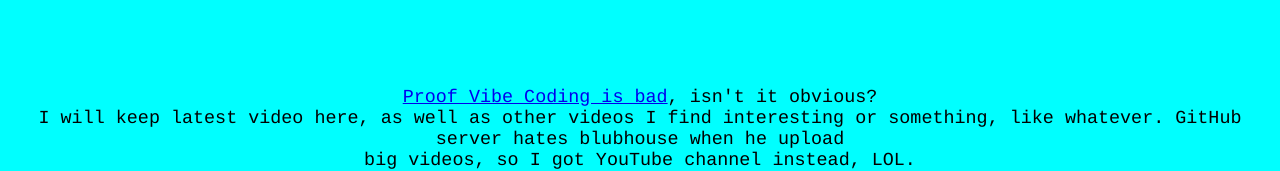
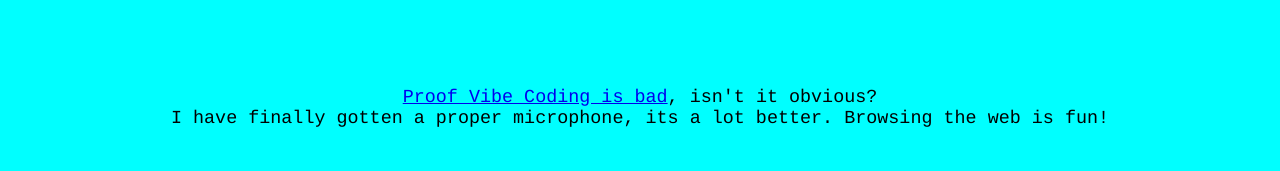
Before and after one commit to Blubhouse/blubhouse.github.io, a plain HTML site: page index.html in a window 1280 px wide. Shown: the part 636-807 px from the top of the page. Drawn offline with Linux system fonts and the light colour scheme.

Commit message:
Add files via upload

```diff
--- a/index.html
+++ b/index.html
@@ -67,7 +67,7 @@
         Latest YouTube Episode:
         <br>
         <br>
-        <iframe src="https://www.youtube.com/embed/V7gvThUfdVg"></iframe>
+        <iframe src="https://www.youtube.com/embed/vnQgdciyByE"></iframe>
         <br>
         <br>
         <br>
@@ -75,9 +75,7 @@
         <br>
         <a href="https://www.beamng.com/threads/boeing-747-8i.111729/">Proof Vibe Coding is bad</a>, isn't it obvious?
         <br>
-        I will keep latest video here, as well as other videos I find interesting or something, like whatever. GitHub server hates blubhouse when he upload
-        <br>
-        big videos, so I got YouTube channel instead, LOL.
+        I have finally gotten a proper microphone, its a lot better. Browsing the web is fun!
         <br>
         <br>
         <br>
```
